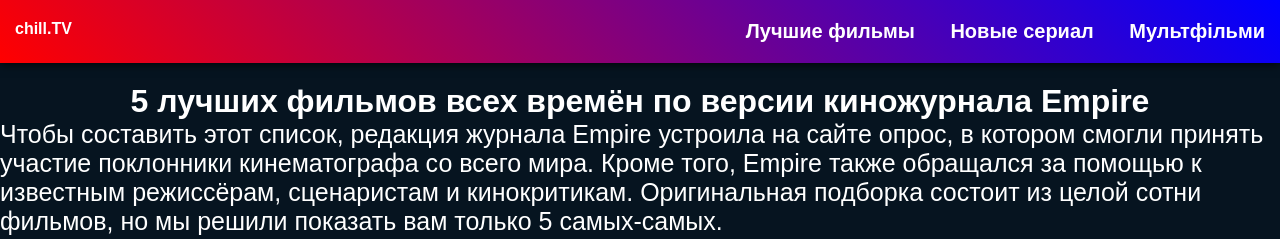
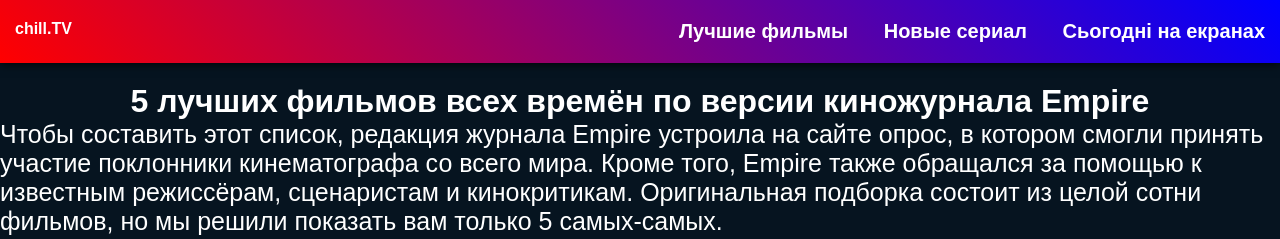
Before and after one commit to Alex0110/chill.tv.github.io, a plain HTML site: page index.html in a window 1280 px wide. Shown: the top 239 px of the page. Drawn offline with Linux system fonts and the light colour scheme.

Commit message:
Update index.html

```diff
--- a/index.html
+++ b/index.html
@@ -13,7 +13,7 @@
         <ul class="main-menu">
             <li><a href="index.html">Лучшие фильмы</a></li>
             <li><a href="serials.html">Новые сериал</a></li>
-            <li><a href="#">Мультфільми</a></li>
+            <li><a href="index2.html">Сьогодні на екранах</a></li>
         </ul>
     </nav>
 </header>
```
